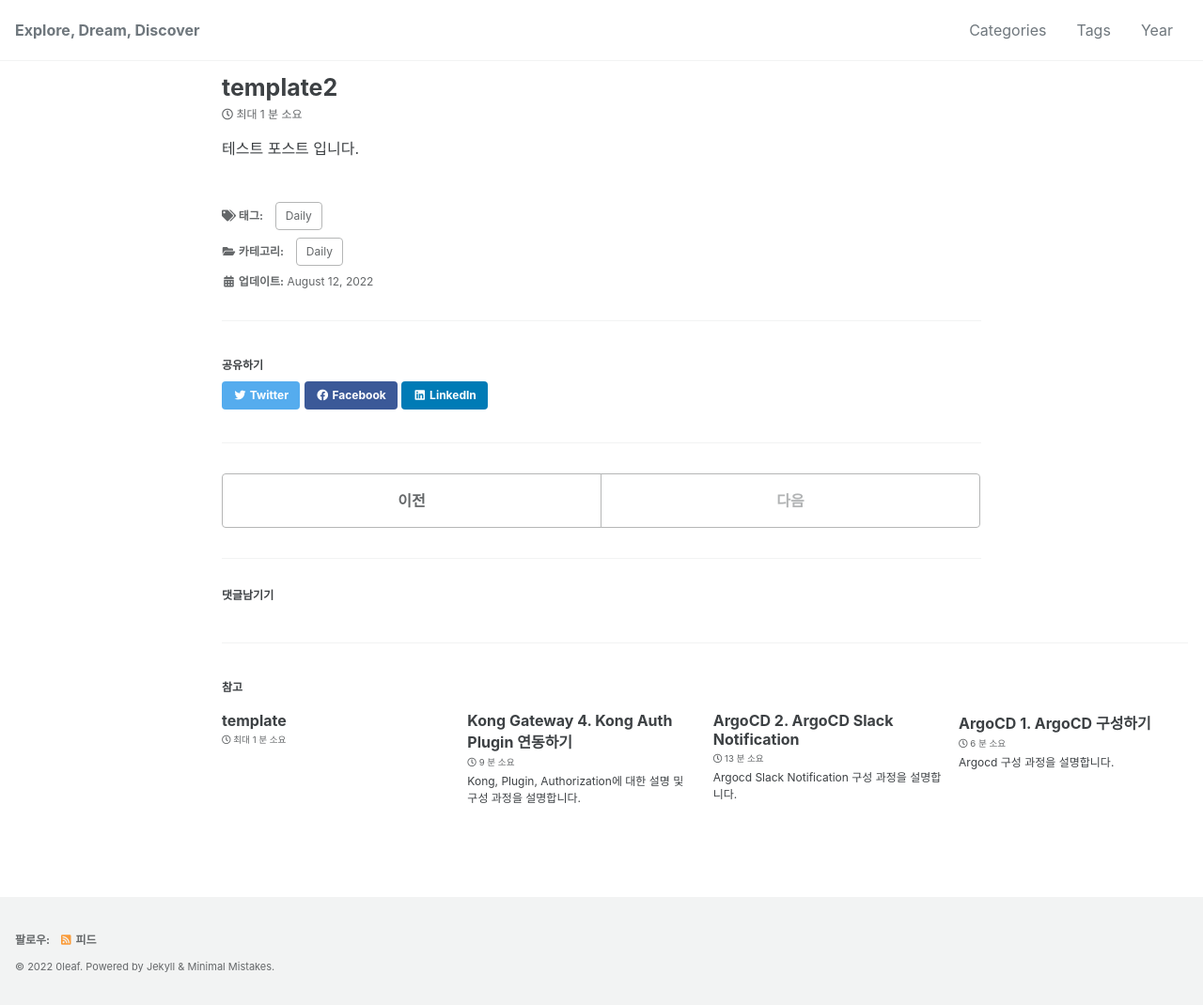
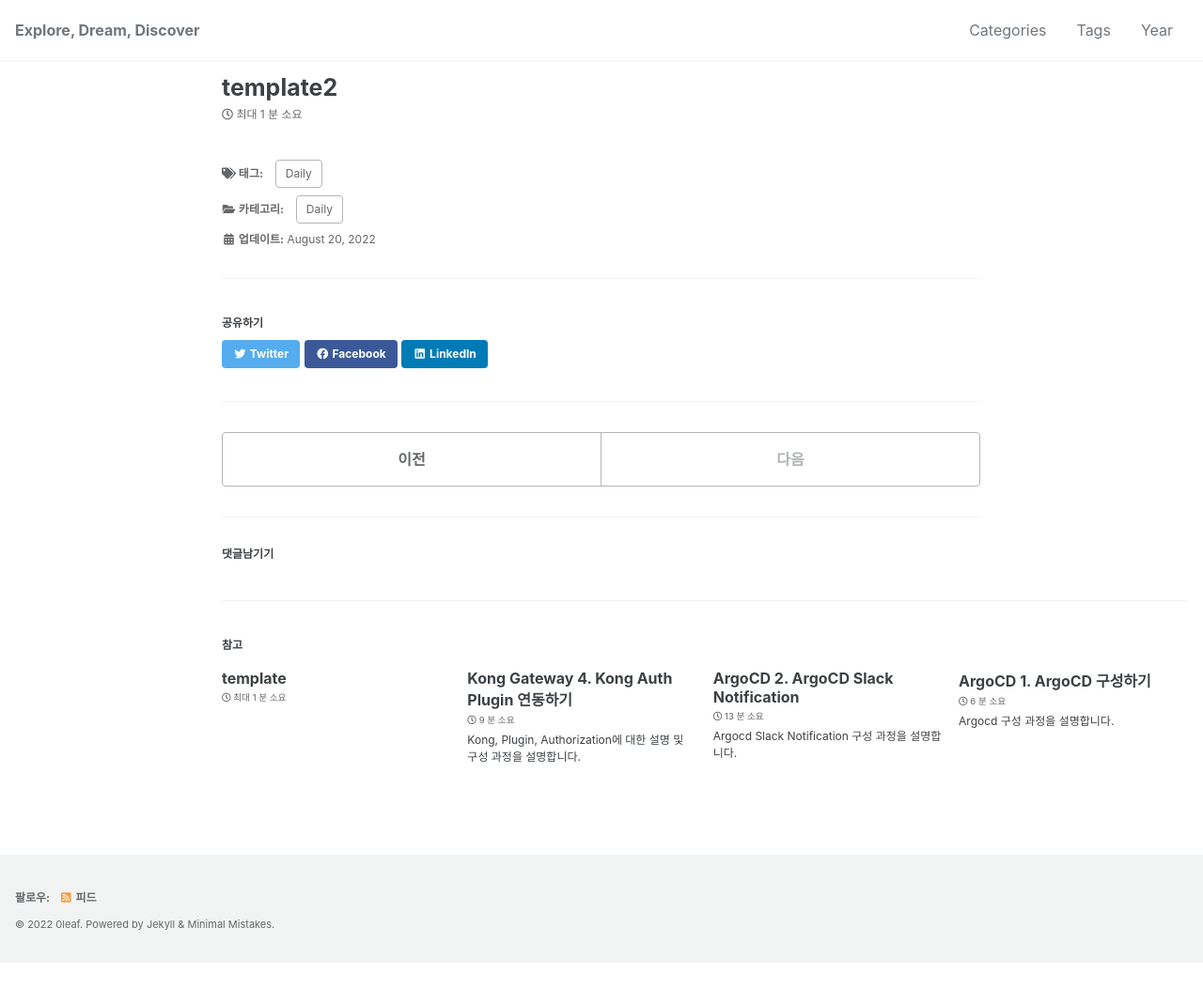
Before and after one commit to 0leaf/0leaf.github.com, a Jekyll site: the page built from _posts/daily/2022-08-20-template2.md, in a window 1280 px wide. Shown: the whole page at 94% size. Built offline with Jekyll 4.4.1, drawn with Linux system fonts in a browser that asks for light colours; cached includes are drawn as plain includes; comment, search, counter and statistics services are not loaded; after the commit the page ends 1025 px from its top, so only the background shows below that.

Commit message:
Update post

```diff
--- a/_posts/daily/2022-08-20-테스트-포스트.md
+++ b/_posts/daily/2022-08-20-template2.md
@@ -16,6 +16,5 @@ toc_label: Contents
 description: desc
 article_section: section
 meta_keywords: Daily
-last_modified_at: "2022-08-12 00:00:00 +0800"
+last_modified_at: "2022-08-20 00:00:00 +0800"
 ---
-테스트 포스트 입니다.
```
